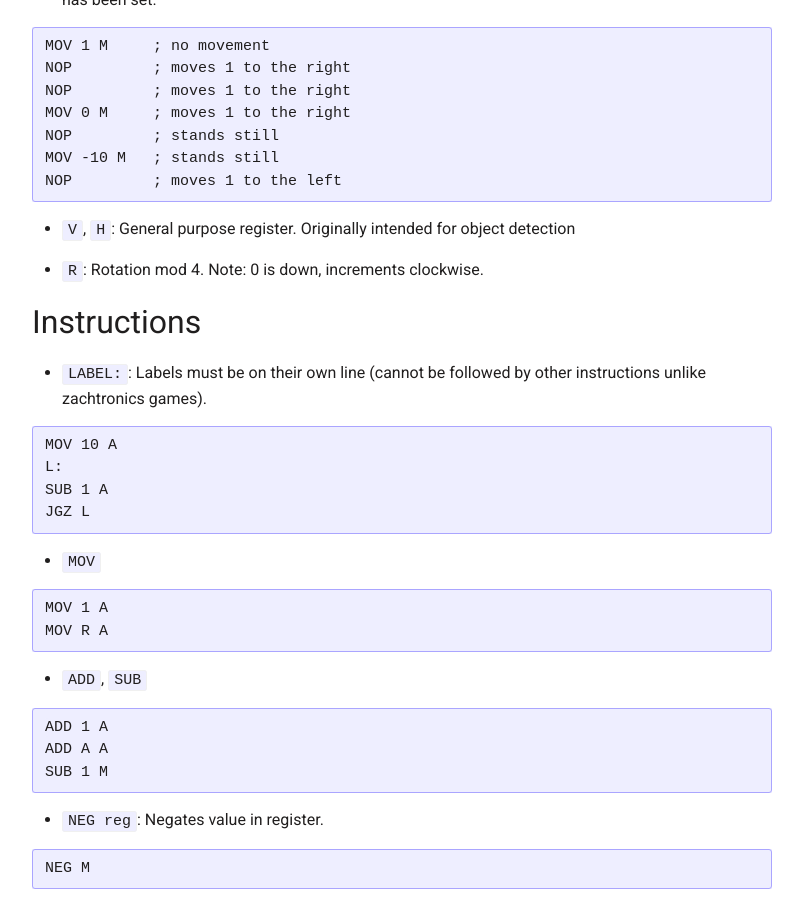
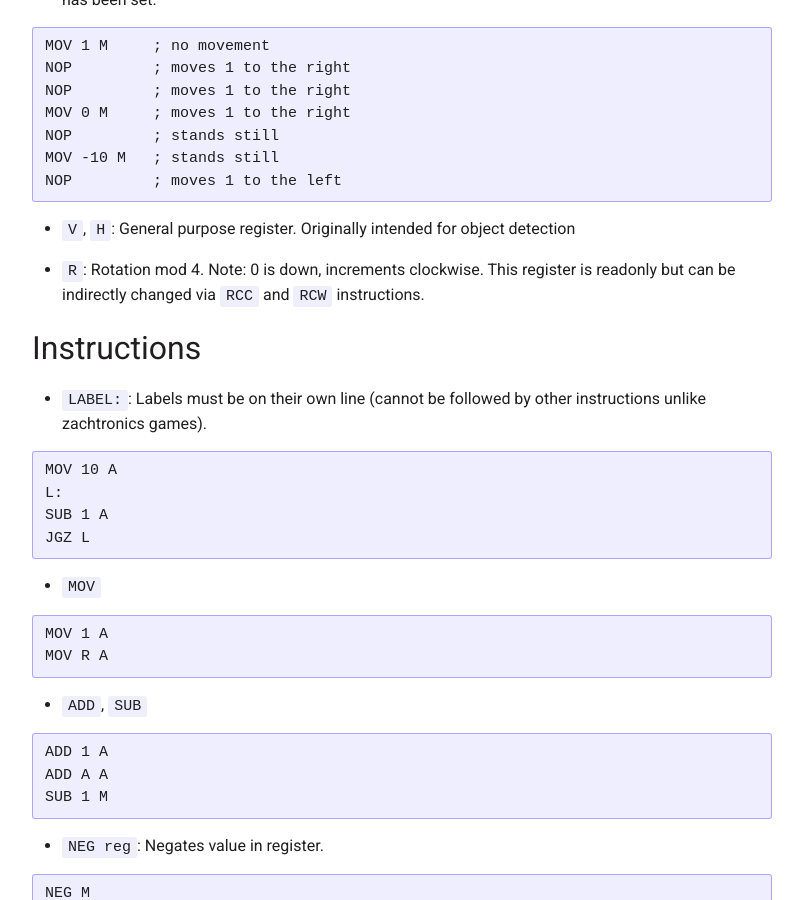
Before and after one commit to 0b01/rickyhan.com, a Jekyll site: the page built from _posts/2019-02-17-kingston-crabfight.md, in a window 1280 px wide and 900 px high, scrolled down 1406 px. Shown: the whole window, without its empty margins (238-1041 px from the left). Built offline with Jekyll 4.4.1, drawn with Linux system fonts in a browser that asks for light colours.

Commit message:
clarify R register usage

```diff
--- a/_posts/2019-02-17-kingston-crabfight.md
+++ b/_posts/2019-02-17-kingston-crabfight.md
@@ -40,7 +40,7 @@ NOP         ; moves 1 to the left
 
 * `V`, `H`:  General purpose register. Originally intended for object detection
 
-* `R`: Rotation mod 4. Note: 0 is down, increments clockwise.
+* `R`: Rotation mod 4. Note: 0 is down, increments clockwise. This register is readonly but can be indirectly changed via `RCC` and `RCW` instructions.
 
 ## Instructions
 
```
